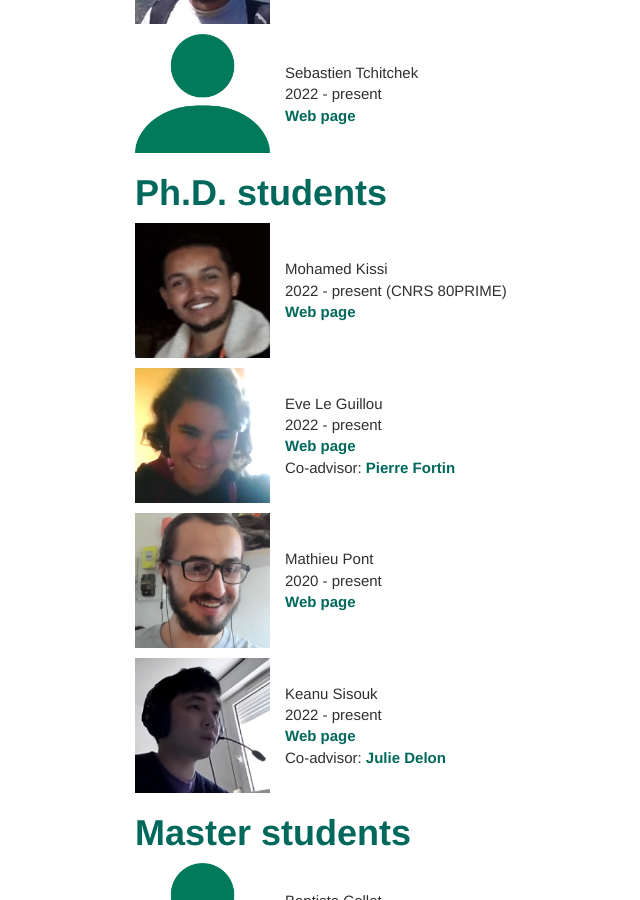
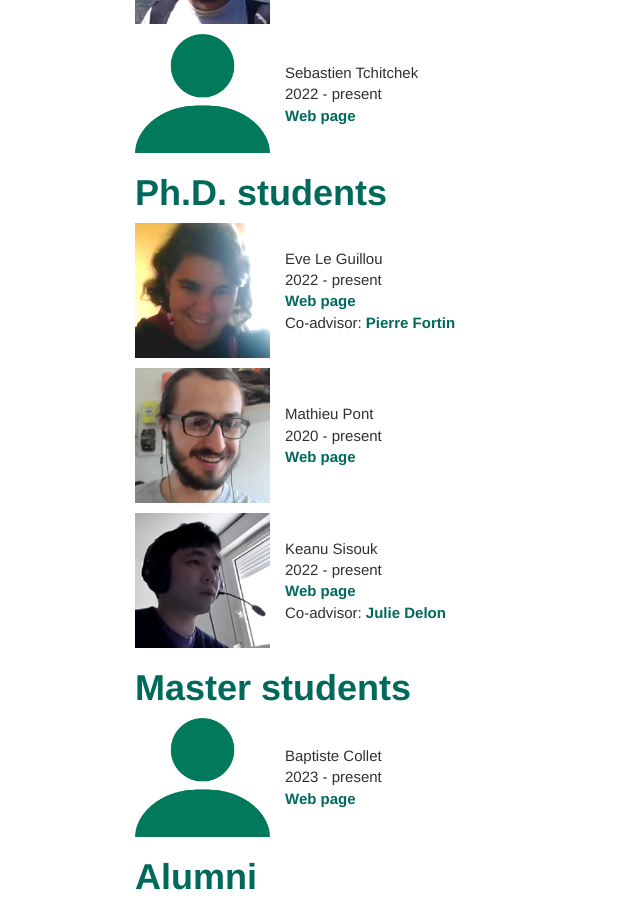
Before and after one commit to erc-tori/erc-tori.github.io, a Jekyll site: the page built from team.md, in a window 1280 px wide and 900 px high, scrolled down 1044 px. Shown: the whole window, without its empty margins (130-770 px from the left). Built offline with Jekyll 4.4.1, drawn with Linux system fonts in a browser that asks for light colours.

Commit message:
updated team

```diff
--- a/team.md
+++ b/team.md
@@ -74,12 +74,11 @@ Checkout our [Jobs](/jobs/) page!
 # Ph.D. students
 <table>
 
+<!--
 <tr>
     <td width="20%">
       <img width="90%" src="/img/kissi2022.jpg">
     </td>
-
-<!--     <td width="10px" /> -->
 
     <td>
       Mohamed Kissi<br>
@@ -88,7 +87,7 @@ Checkout our [Jobs](/jobs/) page!
     </td>
   </tr>
 
-  <tr height="10px" />
+  <tr height="10px" />-->
 
   <tr>
     <td width="20%">
```
